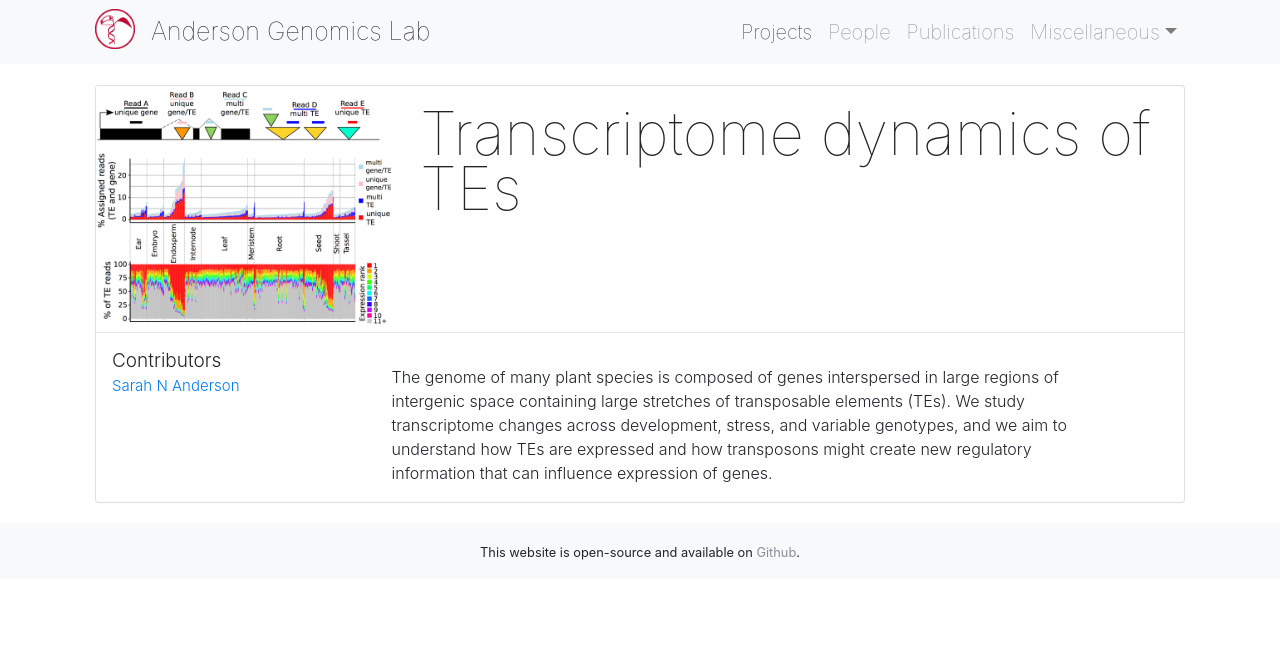
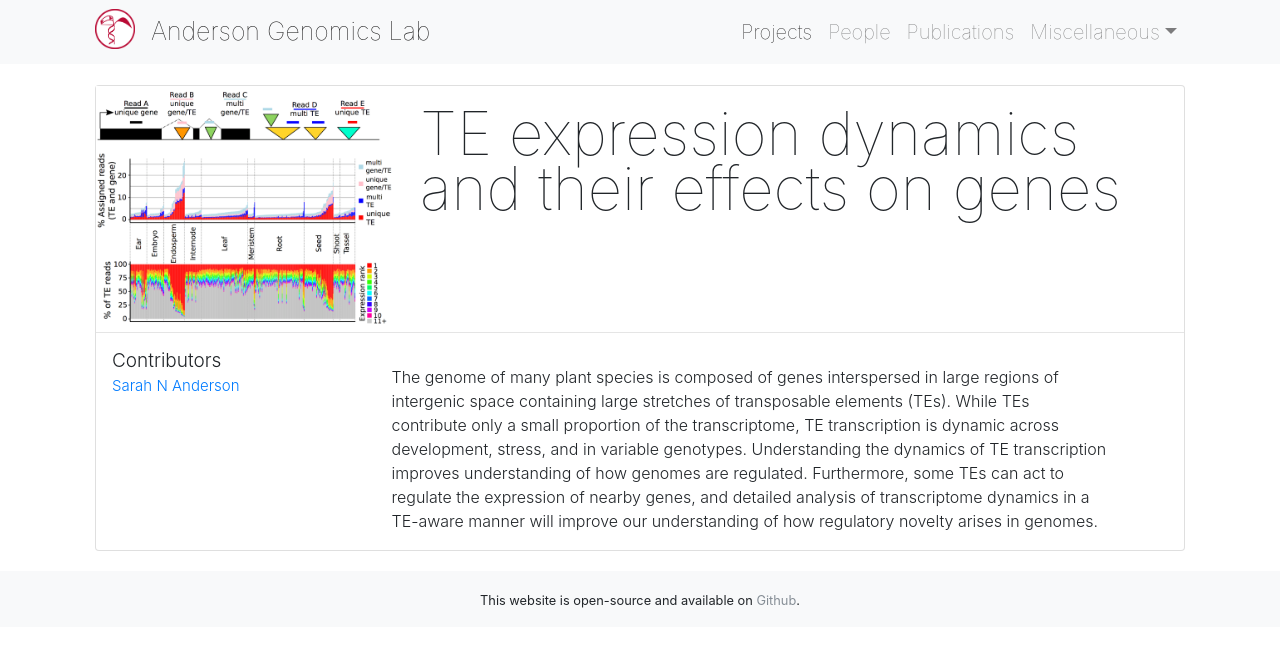
Before and after one commit to andersongenomicslab/andersongenomicslab.github.io, a Jekyll site: the page built from projects/_posts/2016-01-10-TE_regulation.md, in a window 1280 px wide. Shown: the top 647 px of the page. Built offline with Jekyll 4.4.1, drawn with Linux system fonts in a browser that asks for light colours; nearby versions of some CDN libraries; a style sheet for code colours, icons or effects is not loaded.

Commit message:
Update 2016-01-10-TE_regulation.md

```diff
--- a/projects/_posts/2016-01-10-TE_regulation.md
+++ b/projects/_posts/2016-01-10-TE_regulation.md
@@ -1,6 +1,6 @@
 ---
 layout: project
-title: Transcriptome dynamics of TEs
+title: TE expression dynamics and their effects on genes
 description:
 contributors:
   - Sarah N Anderson
@@ -8,4 +8,4 @@ image: /images/publications/Anderson2019TE_exp.png
 link:
 ---
 
-The genome of many plant species is composed of genes interspersed in large regions of intergenic space containing large stretches of transposable elements (TEs). We study transcriptome changes across development, stress, and variable genotypes, and we aim to understand how TEs are expressed and how transposons might create new regulatory information that can influence expression of genes.
+The genome of many plant species is composed of genes interspersed in large regions of intergenic space containing large stretches of transposable elements (TEs). While TEs contribute only a small proportion of the transcriptome, TE transcription is dynamic across development, stress, and in variable genotypes. Understanding the dynamics of TE transcription improves understanding of how genomes are regulated. Furthermore, some TEs can act to regulate the expression of nearby genes, and detailed analysis of transcriptome dynamics in a TE-aware manner will improve our understanding of how regulatory novelty arises in genomes.
```
